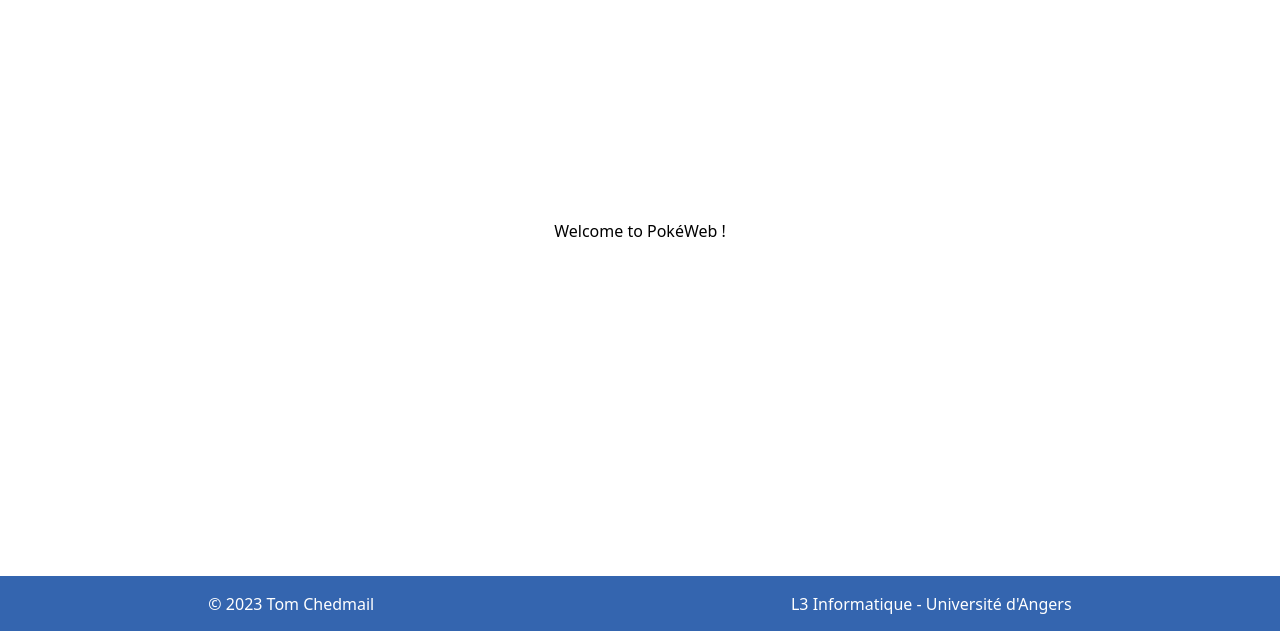
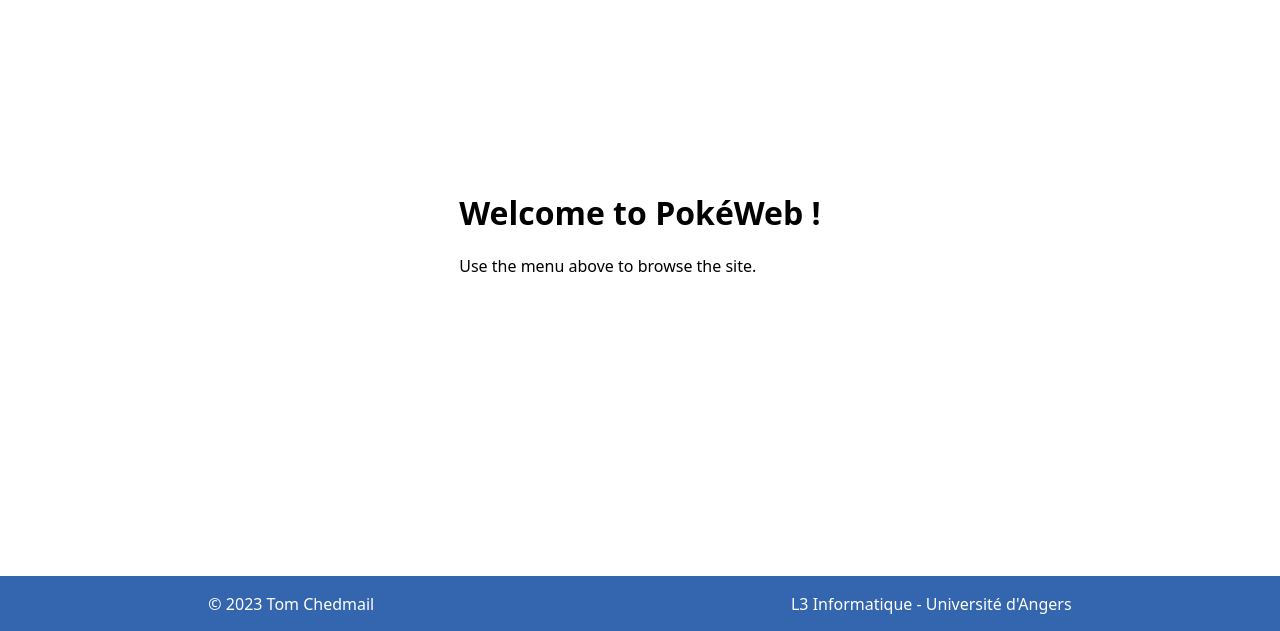
Before and after one commit to ttcchhmm/web-dev-project-pokemon, a PHP site: page / in a window 1280 px wide. Shown: the part 169-800 px from the top of the page. Run offline with PHP 8.4, Linux system fonts and the light colour scheme.

Commit message:
Add a little message to the home view

```diff
--- a/src/Views/HomeView.php
+++ b/src/Views/HomeView.php
@@ -11,7 +11,8 @@ class HomeView implements IView {
         ob_start();
         ?>
 
-        <p>Welcome to PokéWeb !</p>
+        <h1>Welcome to PokéWeb !</h1>
+        <p>Use the menu above to browse the site.</p>
 
         <?php
         return ob_get_clean();
```
